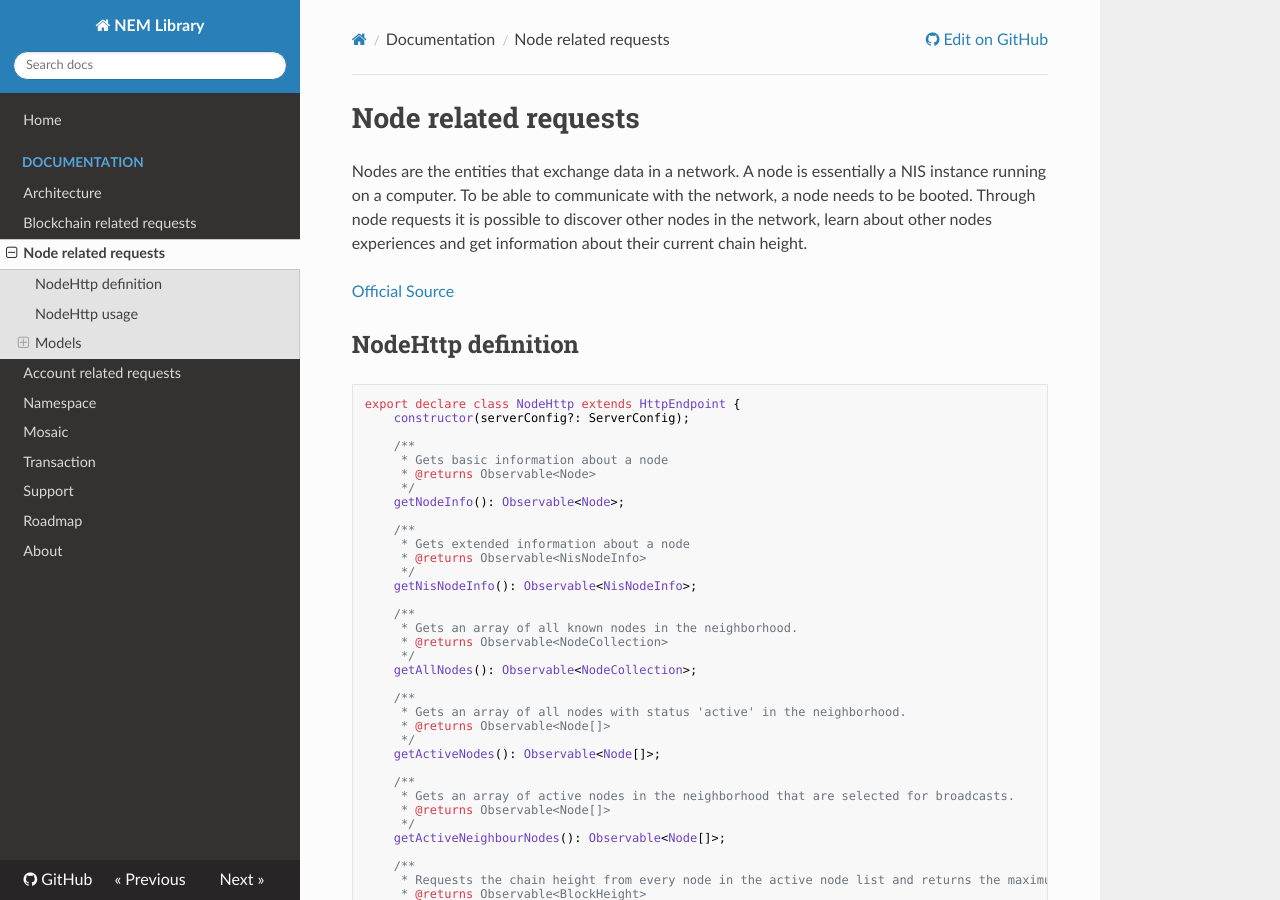
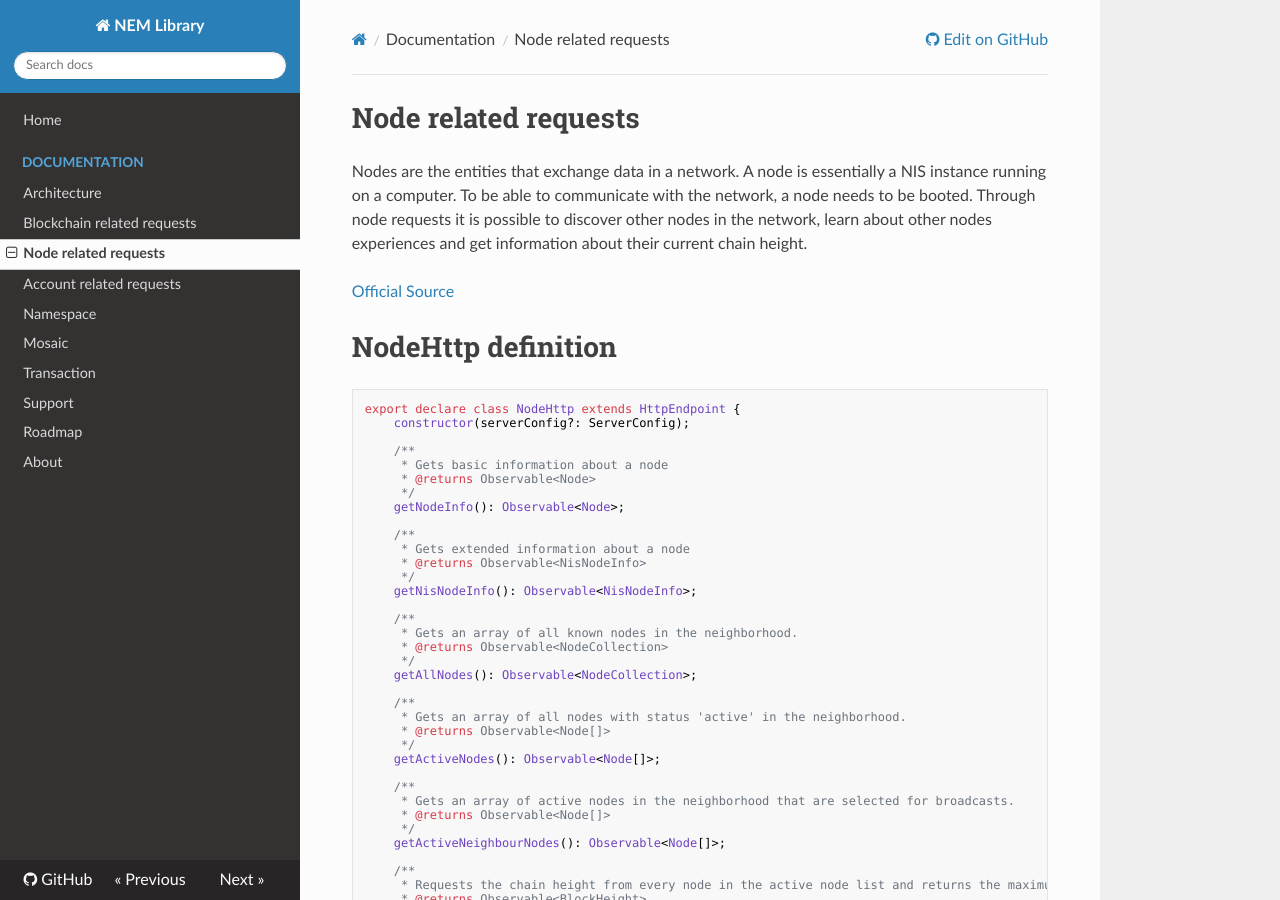
Before and after one commit to takahser/nem-library-docs, an MkDocs documentation site: the page built from docs/documentation/node.md, in a window 1280 px wide and 900 px high. Built offline with MkDocs 1.6.1, drawn with Linux system fonts in a browser that asks for light colours; nearby versions of some CDN libraries; old or Windows-style settings are respelled for this version of MkDocs.

Commit message:
CHANGED blockchain.md, node.md index models

````diff
--- a/docs/documentation/node.md
+++ b/docs/documentation/node.md
@@ -4,7 +4,7 @@ Nodes are the entities that exchange data in a network. A node is essentially a
 
 [Official Source](https://bob.nem.ninja/docs/#node-related-requests)
 
-## NodeHttp definition
+# NodeHttp definition
 
 ```typescript
 export declare class NodeHttp extends HttpEndpoint {
@@ -54,7 +54,7 @@ export declare class NodeHttp extends HttpEndpoint {
 }
 ```
 
-## NodeHttp usage
+# NodeHttp usage
 
 ```typescript
 import {NodeHttp, NEMLibrary, NetworkTypes} from "nem-library";
@@ -85,9 +85,9 @@ Node {
 
 [Run the code](https://github.com/aleixmorgadas/nem-library-examples/blob/master/concepts/node/NodeHttpExample.ts)
 
-## Models
+# Models
 
-### Node
+## Node
 
 ```typescript
 /**
@@ -184,7 +184,7 @@ export declare class NodeIdentity {
 
 ```
 
-### NisNodeInfo
+## NisNodeInfo
 
 ```typescript
 /**
@@ -235,7 +235,7 @@ export declare class ApplicationMetaData {
 }
 ```
 
-### NodeCollection
+## NodeCollection
 
 ```typescript
 /**
@@ -265,7 +265,7 @@ export declare class NodeCollection {
 }
 ```
 
-### ExtendedNodeExperience
+## ExtendedNodeExperience
 
 ```typescript
 /**
````
Also changed, not shown: docs/documentation/blockchain.md (+4 -4 lines).
